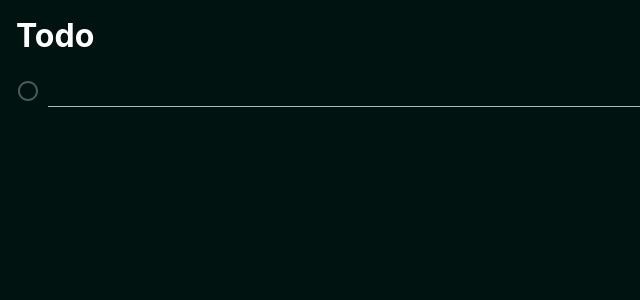
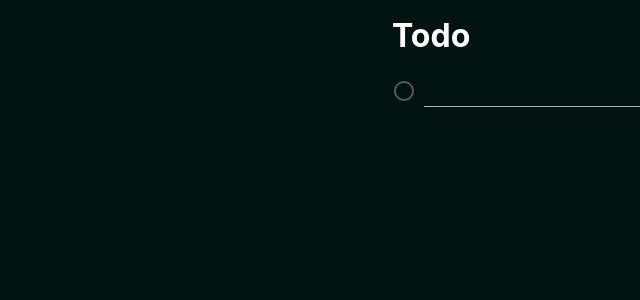
Before and after one commit to gavinmorrow/react-todo-app, a React (Create React App) app: page / in a window 1280 px wide. Shown: the top 300 px of the page, without its empty margins (0-640 px from the left). Built offline with nearby package versions, Linux system fonts and the light colour scheme.

Commit message:
max width

```diff
--- a/src/App.css
+++ b/src/App.css
@@ -2,6 +2,9 @@
   display: flex;
   flex-direction: column;
   gap: 1em;
+
+  max-width: 33em;
+  margin: auto;
 
   min-height: 100vh;
   box-sizing: border-box;
```
